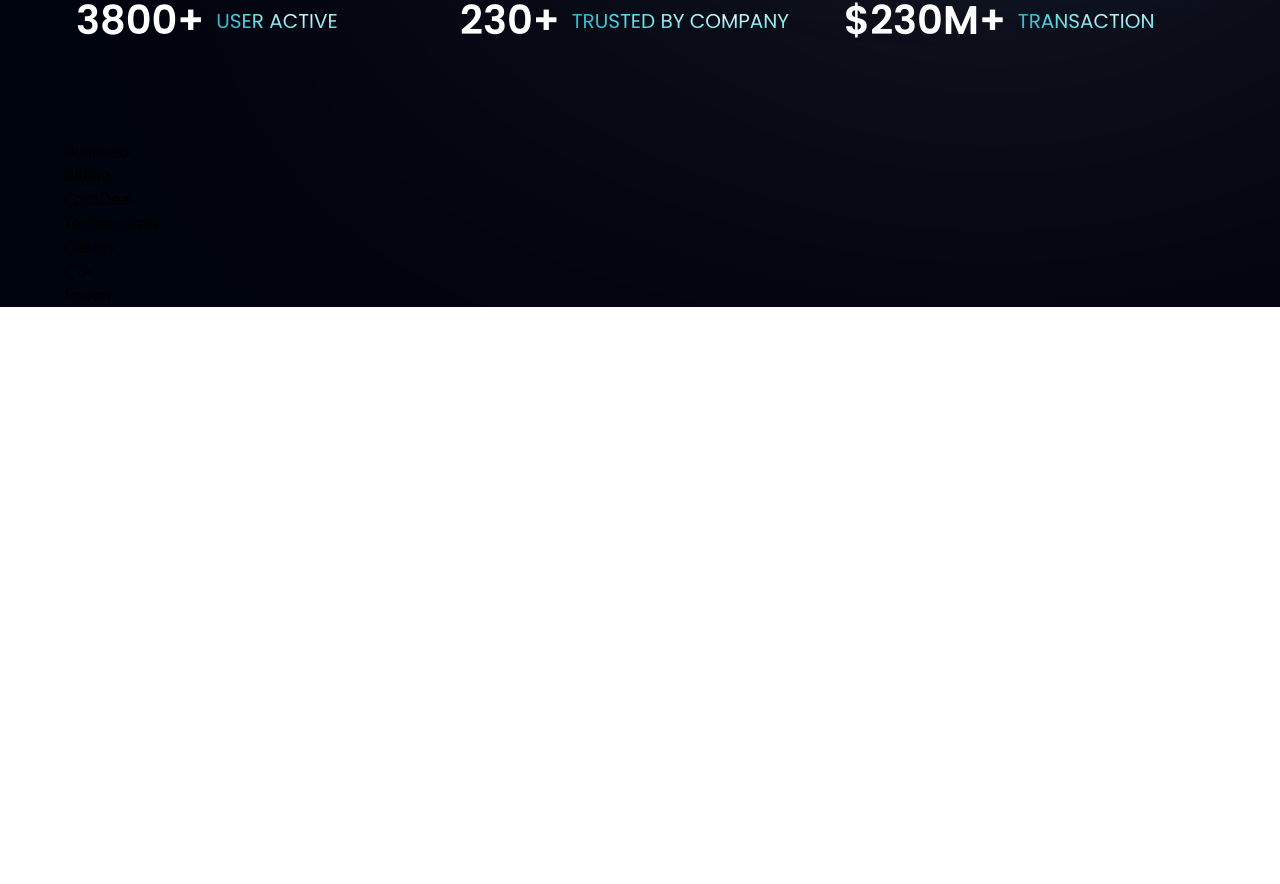
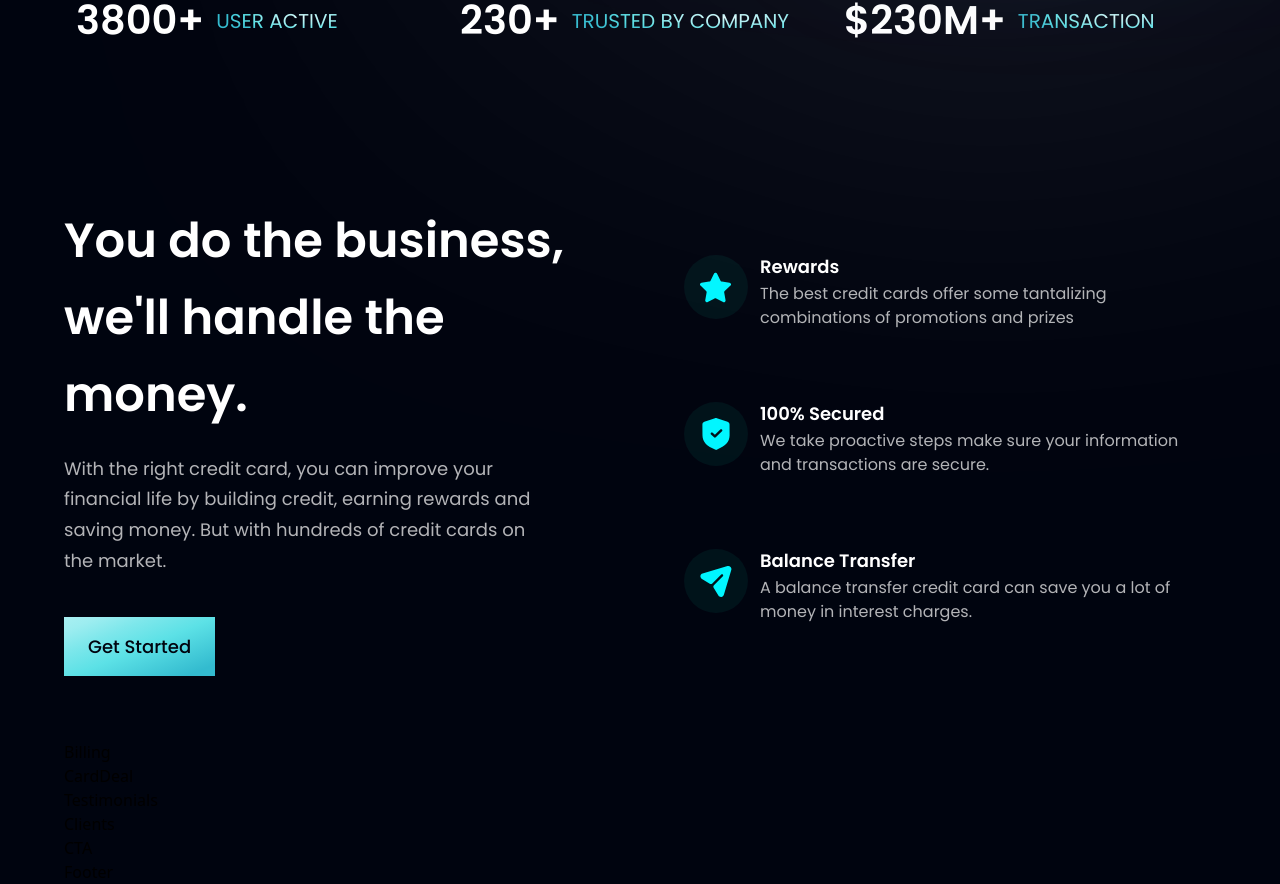
Before and after one commit to genius1910/team_react-tailwind-vite, a React (Vite) app: page / in a window 1280 px wide. Shown: the part 806-1690 px from the top of the page. Before the commit the page ends 1113 px from the top, so only its background shows below. Built offline with nearby package versions, Linux system fonts and the light colour scheme.

Commit message:
business section

```diff
--- a/src/components/Business.jsx
+++ b/src/components/Business.jsx
@@ -1,10 +1,47 @@
 import React from 'react'
+import { features } from '../constants'
+import styles, { layout } from '../style'
+import Button from './Button'
+
+const FeatureCard = ({ icon, title, content, index }) => (
+  <div className={`flex flex-row p-6 rounded-[20px] ${index !== features.length - 1 ? 'mb-6' : 'mb-0'} feature-card`}>
+    <div className={`w-[64px] h-[64px] rounded-full ${styles.flexCenter} bg-dimBlue`}>
+      <img
+        src={icon}
+        alt='icon'
+        className='w-[50%] h-[50%] object-contain'
+      />
+    </div>
+    <div className='flex-1 flex flex-col ml-3'>
+      <h4 className='font-poppins font-semibold text-white text-[18px] leading-[23px] mb-1'>
+        {title}
+      </h4>
+      <p className='font-poppins font-normal text-dimWhite text-[16px] leading-[24px]'>
+        {content}
+      </p>
+    </div>
+  </div>
+)
 
 const Business = () => {
   return (
-    <div>
-      Business
-    </div>
+    <section id='features' className={layout.section}>
+      <div className={layout.sectionInfo}>
+        <h2 className={styles.heading2}>You do the business, <br className='sm:block hidden'/>we'll handle the money.</h2>
+        <p className={`${styles.paragraph} max-w-[470px] mt-5`}>
+          With the right credit card,
+          you can improve your financial life by building credit,
+          earning rewards and saving money.
+          But with hundreds of credit cards on the market.
+        </p>
+        <Button styles='mt-10'/>
+      </div>
+      <div className={`${layout.sectionImg} flex-col`}>
+        {features.map((feature, index) => (
+          <FeatureCard key={feature.id} {...feature} index={index}/>
+        ))}
+      </div>
+    </section>
   )
 }
 
--- a/src/components/Button.jsx
+++ b/src/components/Button.jsx
@@ -1,10 +1,10 @@
 import React from 'react'
 
-const Button = () => {
+const Button = ({ styles }) => {
   return (
-    <div>
-      Button
-    </div>
+    <button type='button' className={`py-4 px-6 bg-blue-gradient font-poppins font-medium text-[18px] text-primary outline-none ${styles}`}>
+      Get Started
+    </button>
   )
 }
 
```
